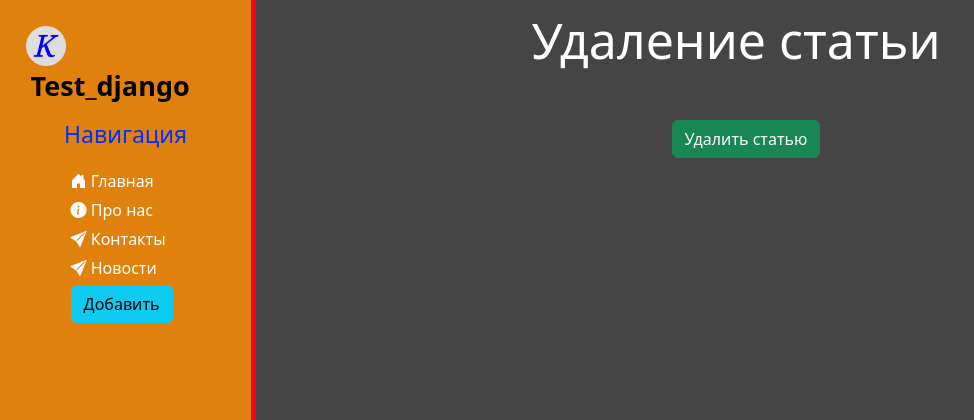
After one commit to xxz911/First_Test_Django_website, a Django app: page /news/4/delete in a window 1280 px wide. The commit adds this page. Shown: the top 420 px of the page, without its empty margins (0-974 px from the left). Run offline with Django 4.2, Linux system fonts and the light colour scheme; data comes from the database, SQL or seed files in the repository; both versions use the stored data as it was after the commit; some libraries are stand-ins or nearby versions.

Commit message:
Added editing and deleting entries

```diff
--- a/ProjectDjango-web/news/models.py
+++ b/ProjectDjango-web/news/models.py
@@ -11,6 +11,9 @@ class Artiles(models.Model):
     def __str__(self):
         return self.title
 
+    def get_absolute_url(self):
+        return f'/news/{self.id}'
+
     class Meta:
         verbose_name = 'Новость'
         verbose_name_plural = 'Новости'
--- a/ProjectDjango-web/news/templates/news/details_new.html
+++ b/ProjectDjango-web/news/templates/news/details_new.html
@@ -7,5 +7,7 @@
         <h1>{{ artile.title }}</h1>
         <p>{{ artile.date }}</p>
         <p>{{ artile.full_text }}</p>
+        <a href="{% url 'news-delete' artile.id %}" class="btn btn-danger">Удалить</a>
+        <a href="{% url 'news-update' artile.id %}" class="btn btn-info">Редактировать</a>
     </div>
 {% endblock  %}
--- /dev/null
+++ b/ProjectDjango-web/news/templates/news/news-delete.html
@@ -0,0 +1,14 @@
+{% extends 'main/layout.html' %}
+
+{% block title %}Удаление статьи{% endblock  %}
+
+{% block content %}
+    <div class="features">
+        <h1>Удаление статьи</h1>
+        <form method="post">
+            {% csrf_token %}
+            <button class="btn btn-success" type="submit">Удалить статью</button>
+        </form>
+    </div>
+{% endblock  %}
+<div class="features">
--- a/ProjectDjango-web/news/urls.py
+++ b/ProjectDjango-web/news/urls.py
@@ -5,5 +5,8 @@ from . import views
 urlpatterns = [
     path('', views.news_home, name='news_home'),
     path('create', views.create, name='create'),
-    path('<int:pk>', views.NewsDetailView.as_view(), name='news-detail')
+    path('<int:pk>', views.NewsDetailView.as_view(), name='news-detail'),
+    path('<int:pk>/update', views.NewsUpdatelView.as_view(), name='news-update'),
+    path('<int:pk>/delete', views.NewsDeletelView.as_view(), name='news-delete')
+
 ]
--- a/ProjectDjango-web/news/views.py
+++ b/ProjectDjango-web/news/views.py
@@ -1,7 +1,7 @@
 from django.shortcuts import render, redirect
 from .models import Artiles
 from .forms import ArtilesForm
-from django.views.generic import DetailView
+from django.views.generic import DetailView, UpdateView, DeleteView
 
 def news_home(request):
     news = Artiles.objects.order_by('-date')
@@ -11,6 +11,19 @@ class NewsDetailView(DetailView):
     model = Artiles
     template_name = 'news/details_new.html'
     context_object_name = 'artile'
+
+
+class NewsUpdatelView(UpdateView):
+    model = Artiles
+    template_name = 'news/create.html'
+
+    form_class = ArtilesForm
+
+class NewsDeletelView(DeleteView):
+    model = Artiles
+    success_url = '/news/'
+    template_name = 'news/news-delete.html'
+
 
 def create(request):
     error = ''
```
Also changed, not shown: ProjectDjango-web/db.sqlite3.
